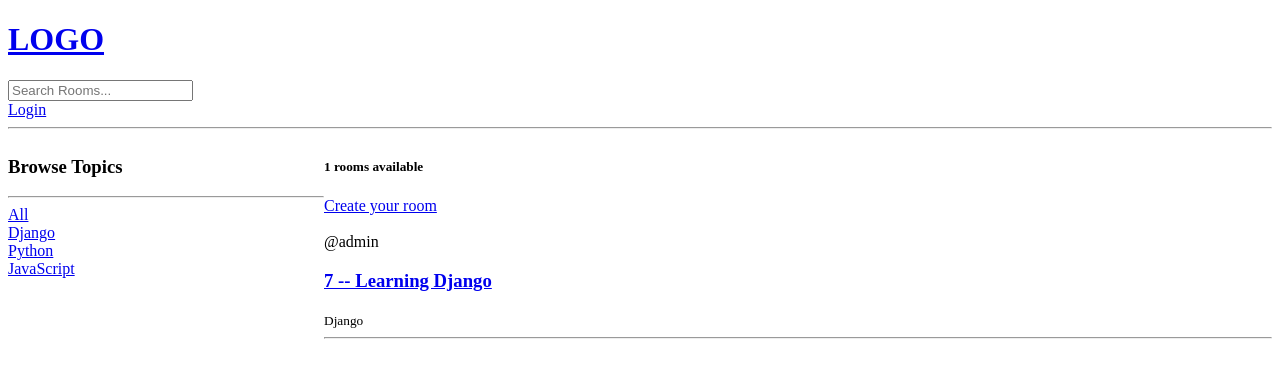
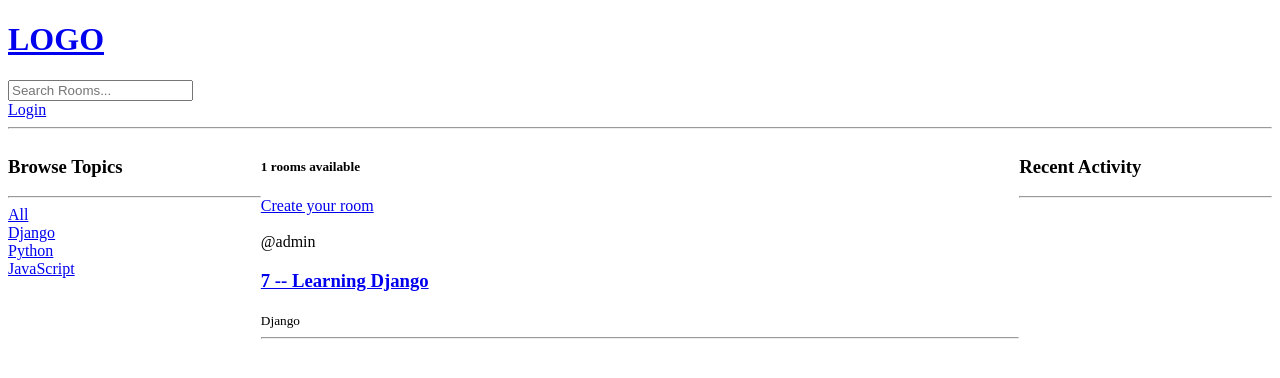
Before and after one commit to davidilic/pair-up, a Django app: page /?q=Django in a window 1280 px wide. Shown: the top 378 px of the page. Run offline with Django 3.2, Linux system fonts and the light colour scheme; data comes from the database, SQL or seed files in the repository; both versions use the stored data as it was after the commit.

Commit message:
Created Recent Activity Sidebar.

```diff
--- a/base/models.py
+++ b/base/models.py
@@ -32,5 +32,8 @@
     updated = models.DateTimeField(auto_now=True)
     created = models.DateTimeField(auto_now_add=True)
 
+    class Meta:
+        ordering = ["-updated","-created"]
+
     def __str__(self):
         return self.body
--- /dev/null
+++ b/base/templates/activity_component.html
@@ -0,0 +1,15 @@
+<h3>Recent Activity</h3>
+<hr>
+{% for message in recent_messages %}
+    <div>
+        <small>@{{ message.user }} {{ message.created|timesince }}</small>
+        <small>Replied to "{{ message.room }}"</small>
+
+        <p>{{ message }}</p>
+
+        {% if request.user == message.user %}
+            <a href="{% url 'base_delete_message' message.id %}">Delete</a>
+        {% endif %}
+        <hr>
+    </div>
+{% endfor %}
--- /dev/null
+++ b/base/templates/feed_component.html
@@ -0,0 +1,12 @@
+<div>
+    {% for room in rooms %}
+        <span>@{{ room.host.username }}</span>
+        <a href="{% url 'base_room' room.id %}"><h3>{{ room.id }} -- {{ room.name }}</h3></a>
+        <small>{{ room.topic.name }}</small><br>
+        {% if request.user == room.user %}
+            <a href="{% url 'base_room_edit' room.id %}">Edit</a>
+            <a href="{% url 'base_room_delete' room.id %}">Delete</a>
+        {% endif %}
+        <hr>
+    {% endfor %}
+</div>
--- a/base/templates/home.html
+++ b/base/templates/home.html
@@ -5,42 +5,28 @@
     <style>
     .home-container{
         display: grid;
-        grid-template-columns: 1fr 3fr;
+        grid-template-columns: 1fr 3fr 1fr;
     }
     </style>
 
     <div class="home-container">
 
         <div>
-            <h3>Browse Topics</h3>
-            <hr>
-                <div>
-                    <a href="{% url 'base_home' %}">All</a>
-                </div>
-            {% for topic in topics %}
-                <div>
-                    <a href="{% url 'base_home' %}?q={{topic.name}}">{{ topic.name }}</a>
-                </div>
-            {% endfor %}
+            {% include 'topics_component.html' %}
         </div>
 
         <div>
             <h5>{{ room_count }} rooms available</h5>
             <a href="{%  url 'base_room_form' %}">Create your room</a><br><br>
 
-            <div>
-                {% for room in rooms %}
-                    <span>@{{ room.host.username }}</span>
-                    <a href="{% url 'base_room' room.id %}"><h3>{{ room.id }} -- {{ room.name }}</h3></a>
-                    <small>{{ room.topic.name }}</small><br>
-                    {% if request.user == room.user %}
-                        <a href="{% url 'base_room_edit' room.id %}">Edit</a>
-                        <a href="{% url 'base_room_delete' room.id %}">Delete</a>
-                    {% endif %}
-                    <hr>
-                {% endfor %}
-            </div>
+            {% include 'feed_component.html' %}
+
         </div>
+
+        <div>
+            {% include 'activity_component.html' %}
+        </div>
+
     </div>
 
 
--- /dev/null
+++ b/base/templates/topics_component.html
@@ -0,0 +1,10 @@
+<h3>Browse Topics</h3>
+<hr>
+<div>
+    <a href="{% url 'base_home' %}">All</a>
+</div>
+{% for topic in topics %}
+    <div>
+        <a href="{% url 'base_home' %}?q={{topic.name}}">{{ topic.name }}</a>
+    </div>
+{% endfor %}
--- a/base/views.py
+++ b/base/views.py
@@ -71,13 +71,15 @@
     )
 
     room_count = rooms.count()
+    topics = Topic.objects.all()
 
-    topics = Topic.objects.all()
+    recent_messages = Message.objects.filter(Q(room__topic__name__icontains=q))
 
     context = {
         'rooms': rooms,
         'topics': topics,
         'room_count': room_count,
+        'recent_messages': recent_messages,
     }
 
     return render(request, 'home.html', context)
```
Also changed, not shown: db.sqlite3.
